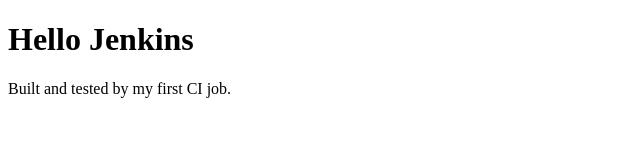
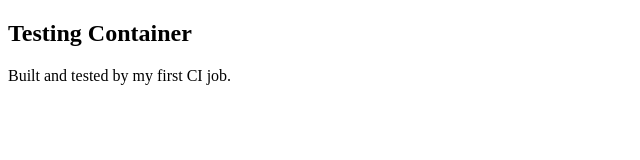
Before and after one commit to isszone/jenkins-day1-lab, a plain HTML site: page index.html in a window 1280 px wide. Shown: the whole page, without its empty margins (0-640 px from the left). Drawn offline with Linux system fonts and the light colour scheme.

Commit message:
Update index.html

```diff
--- a/index.html
+++ b/index.html
@@ -2,7 +2,7 @@
 <html>
 <head><title>Day 1 App</title></head>
 <body>
-<h1>Hello Jenkins</h1>
+<h2>Testing Container</h2>
 <p>Built and tested by my first CI job.</p>
 </body>
 </html>
```
